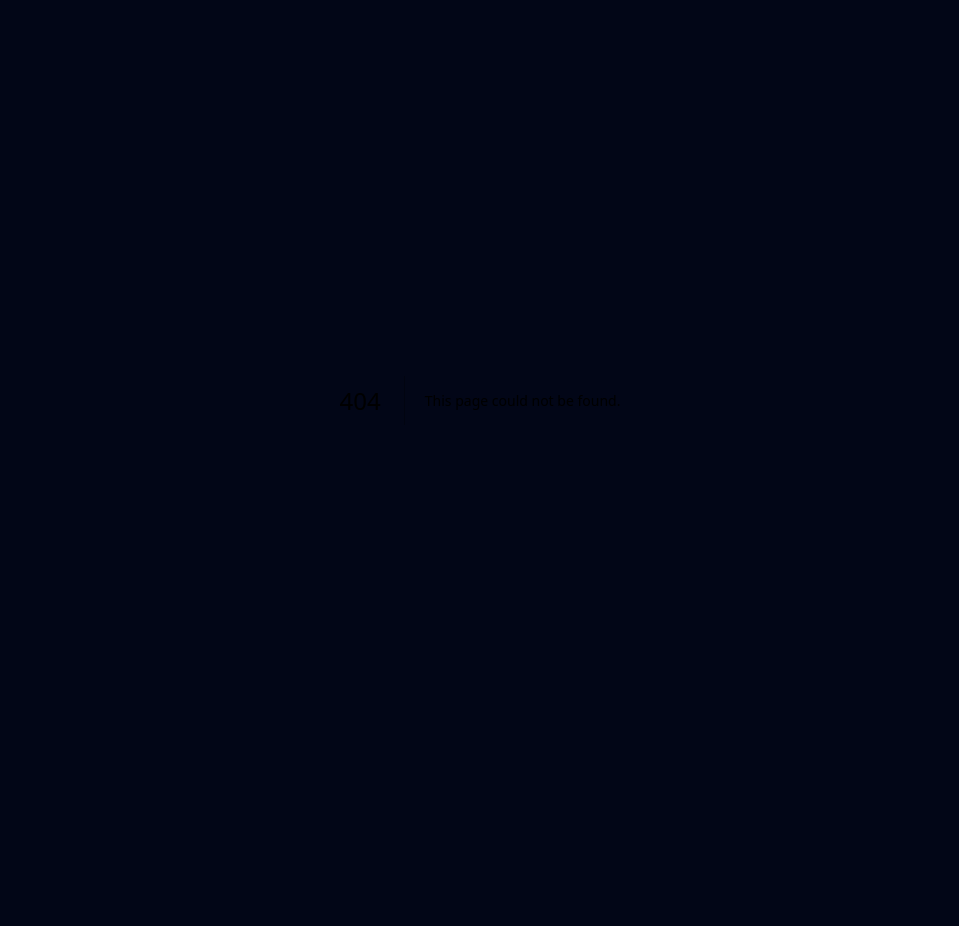
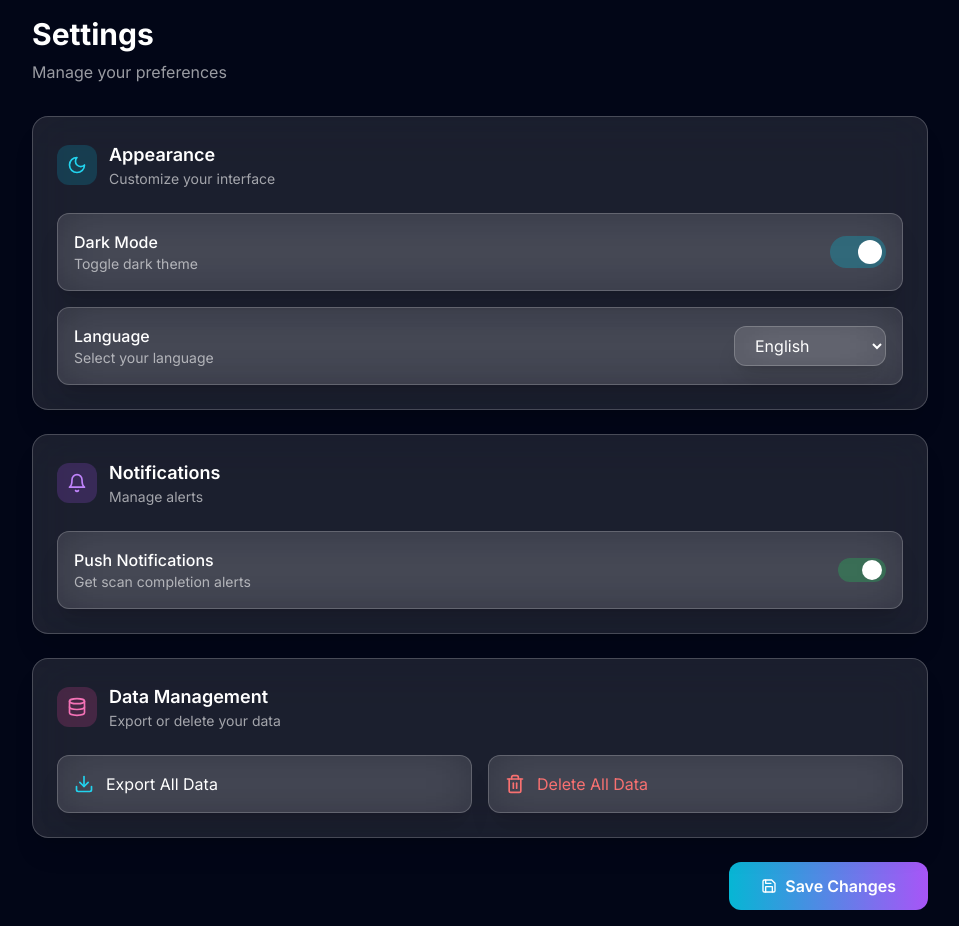
Before and after one commit to dinkotak811-boop/Gazi-online-portal, a Next.js app in the folder frontend/: page /settings in a window 1280 px wide. Before the commit this address had no page. Shown: the whole page, without its empty margins (160-1119 px from the left). Before the commit the page ends 800 px from the top, so only its background shows below. Built offline with nearby package versions, Linux system fonts and the light colour scheme.

Commit message:
Create page.tsx

```diff
--- /dev/null
+++ b/frontend/app/settings/page.tsx
@@ -0,0 +1,121 @@
+'use client';
+
+import { useState } from 'react';
+import { motion } from 'framer-motion';
+import { Moon, Sun, Bell, Shield, Database, Save, Trash2, Download } from 'lucide-react';
+
+export default function Settings() {
+  const [darkMode, setDarkMode] = useState(true);
+  const [notifications, setNotifications] = useState(true);
+  const [language, setLanguage] = useState('en');
+
+  return (
+    <div className="min-h-screen bg-slate-950 p-4">
+      <div className="max-w-4xl mx-auto">
+        <h1 className="text-3xl font-bold text-white mb-2">Settings</h1>
+        <p className="text-white/60 mb-8">Manage your preferences</p>
+
+        <div className="space-y-6">
+          {/* Appearance */}
+          <motion.div initial={{ opacity: 0, y: 20 }} animate={{ opacity: 1, y: 0 }} className="glass rounded-2xl p-6">
+            <div className="flex items-center gap-3 mb-6">
+              <div className="w-10 h-10 rounded-xl bg-cyan-500/20 flex items-center justify-center">
+                {darkMode ? <Moon className="w-5 h-5 text-cyan-400" /> : <Sun className="w-5 h-5 text-cyan-400" />}
+              </div>
+              <div>
+                <h2 className="text-lg font-semibold text-white">Appearance</h2>
+                <p className="text-sm text-white/60">Customize your interface</p>
+              </div>
+            </div>
+
+            <div className="flex items-center justify-between p-4 glass rounded-xl">
+              <div>
+                <p className="text-white font-medium">Dark Mode</p>
+                <p className="text-sm text-white/60">Toggle dark theme</p>
+              </div>
+              <button
+                onClick={() => setDarkMode(!darkMode)}
+                className={`relative w-14 h-8 rounded-full transition-colors ${darkMode ? 'bg-cyan-500/30' : 'bg-white/10'}`}
+              >
+                <div className={`absolute top-1 w-6 h-6 rounded-full bg-white transition-transform ${darkMode ? 'translate-x-7' : 'translate-x-1'}`} />
+              </button>
+            </div>
+
+            <div className="flex items-center justify-between p-4 glass rounded-xl mt-4">
+              <div>
+                <p className="text-white font-medium">Language</p>
+                <p className="text-sm text-white/60">Select your language</p>
+              </div>
+              <select
+                value={language}
+                onChange={(e) => setLanguage(e.target.value)}
+                className="glass px-4 py-2 rounded-xl bg-transparent text-white"
+              >
+                <option value="en">English</option>
+                <option value="bn">বাংলা (Bengali)</option>
+                <option value="hi">हिन्दी (Hindi)</option>
+              </select>
+            </div>
+          </motion.div>
+
+          {/* Notifications */}
+          <motion.div initial={{ opacity: 0, y: 20 }} animate={{ opacity: 1, y: 0 }} transition={{ delay: 0.1 }} className="glass rounded-2xl p-6">
+            <div className="flex items-center gap-3 mb-6">
+              <div className="w-10 h-10 rounded-xl bg-purple-500/20 flex items-center justify-center">
+                <Bell className="w-5 h-5 text-purple-400" />
+              </div>
+              <div>
+                <h2 className="text-lg font-semibold text-white">Notifications</h2>
+                <p className="text-sm text-white/60">Manage alerts</p>
+              </div>
+            </div>
+
+            <div className="flex items-center justify-between p-4 glass rounded-xl">
+              <div>
+                <p className="text-white font-medium">Push Notifications</p>
+                <p className="text-sm text-white/60">Get scan completion alerts</p>
+              </div>
+              <button
+                onClick={() => setNotifications(!notifications)}
+                className={`relative w-12 h-6 rounded-full transition-colors ${notifications ? 'bg-green-500/30' : 'bg-white/10'}`}
+              >
+                <div className={`absolute top-0.5 w-5 h-5 rounded-full bg-white transition-transform ${notifications ? 'translate-x-6' : 'translate-x-0.5'}`} />
+              </button>
+            </div>
+          </motion.div>
+
+          {/* Data Management */}
+          <motion.div initial={{ opacity: 0, y: 20 }} animate={{ opacity: 1, y: 0 }} transition={{ delay: 0.2 }} className="glass rounded-2xl p-6">
+            <div className="flex items-center gap-3 mb-6">
+              <div className="w-10 h-10 rounded-xl bg-pink-500/20 flex items-center justify-center">
+                <Database className="w-5 h-5 text-pink-400" />
+              </div>
+              <div>
+                <h2 className="text-lg font-semibold text-white">Data Management</h2>
+                <p className="text-sm text-white/60">Export or delete your data</p>
+              </div>
+            </div>
+
+            <div className="grid grid-cols-2 gap-4">
+              <button className="p-4 glass rounded-xl flex items-center gap-3 hover:bg-white/5 transition">
+                <Download className="w-5 h-5 text-cyan-400" />
+                <span className="text-white">Export All Data</span>
+              </button>
+              <button className="p-4 glass rounded-xl flex items-center gap-3 hover:bg-white/5 transition text-red-400">
+                <Trash2 className="w-5 h-5" />
+                <span>Delete All Data</span>
+              </button>
+            </div>
+          </motion.div>
+
+          <div className="flex justify-end">
+            <button className="px-8 py-3 bg-gradient-to-r from-cyan-500 to-purple-500 rounded-xl font-semibold text-white flex items-center gap-2">
+              <Save className="w-4 h-4" />
+              Save Changes
+            </button>
+          </div>
+        </div>
+      </div>
+    </div>
+  );
+}
```
